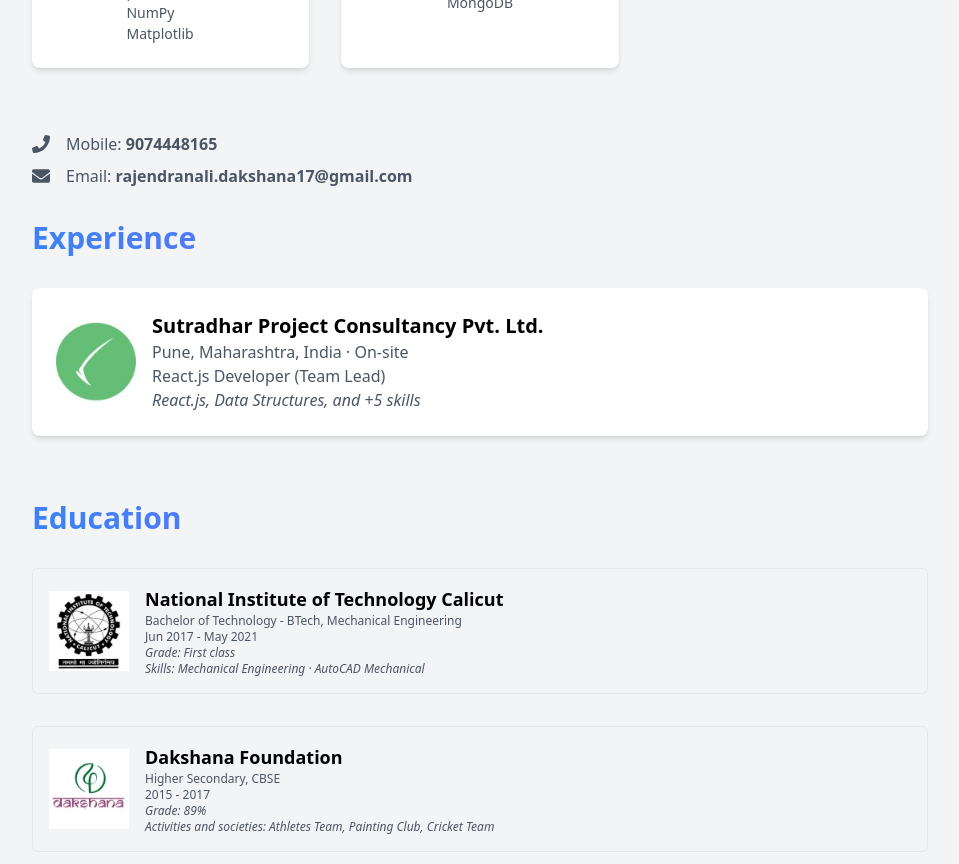
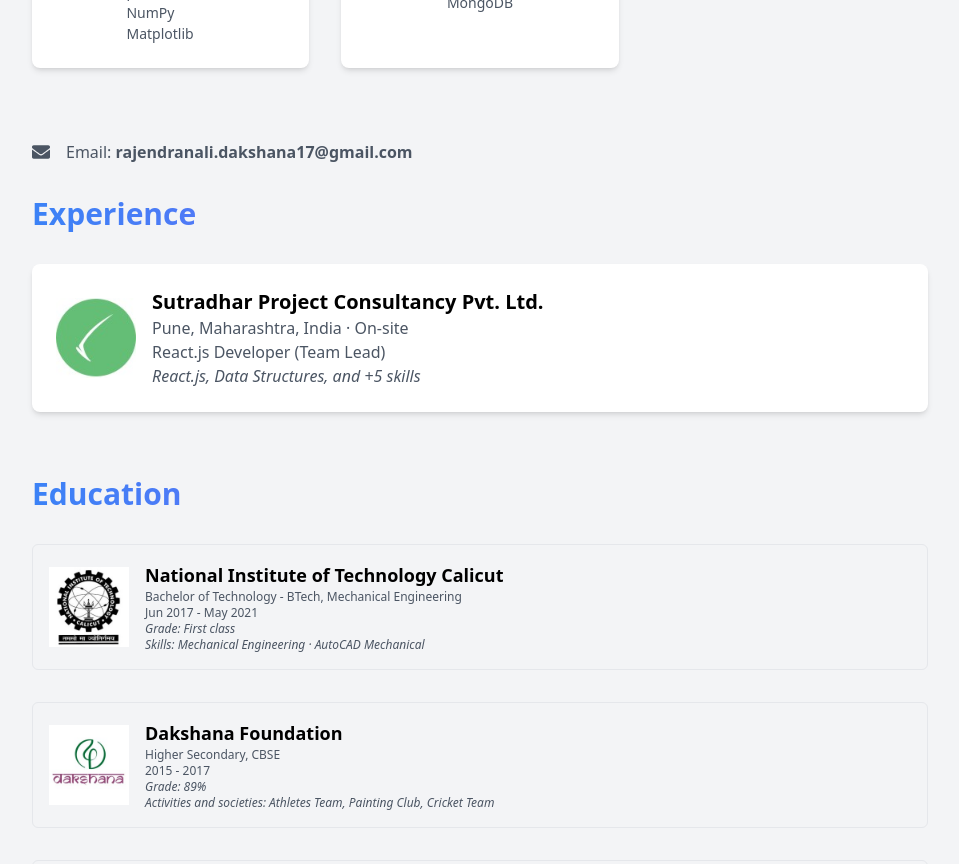
Before and after one commit to rajendranali/portfolioupdate, a React (Create React App) app: page / in a window 1280 px wide. Shown: the part 1080-1944 px from the top of the page, without its empty margins (160-1119 px from the left). Built offline with nearby package versions, Linux system fonts and the light colour scheme.

Commit message:
Update About.jsx

```diff
--- a/src/components/About.jsx
+++ b/src/components/About.jsx
@@ -51,8 +51,8 @@ const About = () => {
       <div className="max-w-4xl mx-auto px-6 lg:px-0 flex flex-col lg:flex-row items-center justify-center lg:justify-between mt-8">
         <div className="lg:w-1/2 lg:mr-12">
           <div className="flex items-center space-x-4">
-            <FaPhone className="text-gray-600 text-lg" />
-            <p className="text-gray-600">Mobile: <span className="font-semibold">9074448165</span></p>
+{/*             <FaPhone className="text-gray-600 text-lg" />
+            <p className="text-gray-600">Mobile: <span className="font-semibold">9074448165</span></p> */}
           </div>
 
           <div className="flex items-center space-x-4 mt-2">
```
